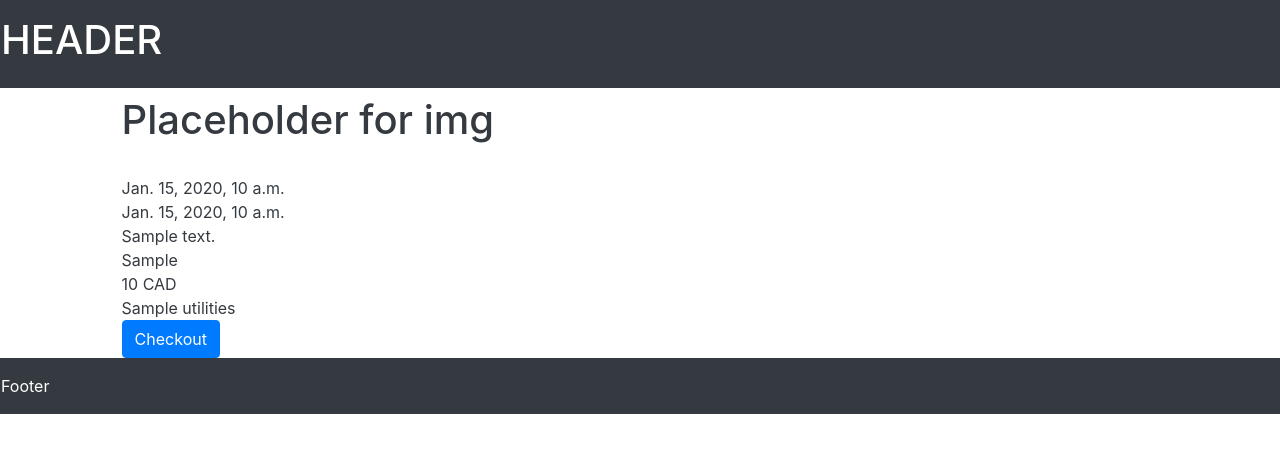
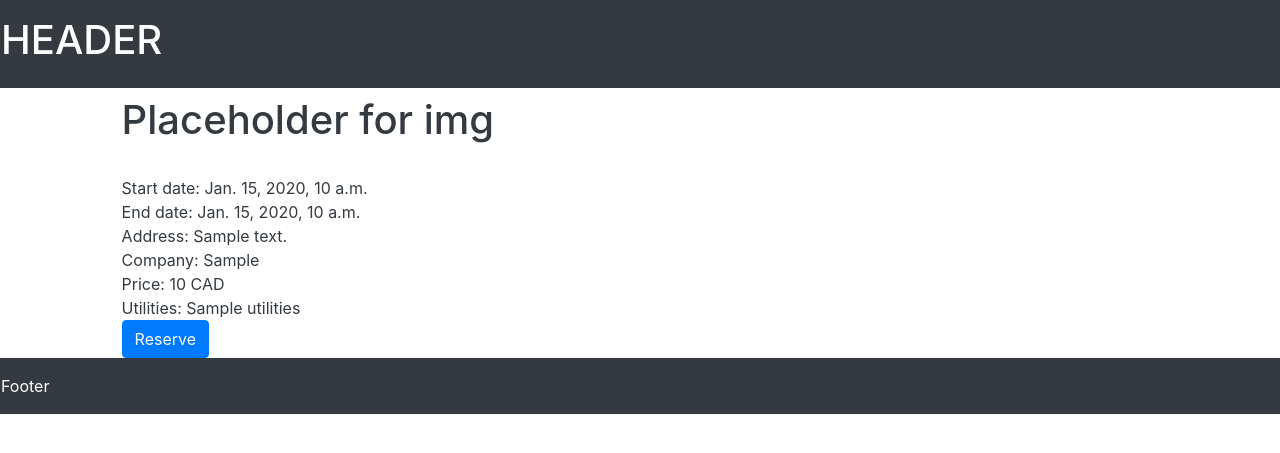
Before and after one commit to tuanla074/UniversitySublet, a Django app: template sublets/templates/sublets/details.html in a window 1280 px wide. Shown: the top 453 px of the page. Run offline with Django 3.2, Linux system fonts and the light colour scheme; the template is opened without the code that fills it: most values are stand-ins (such as "Sample title", 1, 10 or a date in 2020); some libraries are stand-ins or nearby versions.

Commit message:
Commit before pulling down the version with the template and the new date filter.

```diff
--- a/sublets/templates/sublets/details.html
+++ b/sublets/templates/sublets/details.html
@@ -3,12 +3,12 @@
 {% block main_content %}
     <div class="text-dark">
                 <h1 class="text-dark">Placeholder for img</h1><br/>
-                {{ detail_sublet.sublet_start_date }} <br />
-                {{ detail_sublet.sublet_end_date }} <br />
-                {{ detail_sublet.sublet_place.sublet_address }} <br />
-                {{ detail_sublet.sublet_place.sublet_company }} <br />
-                {{ detail_sublet.sublist_price}} CAD<br />
-                {{ detail_sublet.utilities}}<br />
-                <a href="./subtenantInfo/" class="btn btn-primary">Checkout</a>
+                Start date: {{ detail_sublet.sublet_start_date }}<br />
+                End date: {{ detail_sublet.sublet_end_date }} <br />
+                Address: {{ detail_sublet.sublet_place.sublet_address }} <br />
+                Company: {{ detail_sublet.sublet_place.sublet_company }} <br />
+                Price: {{ detail_sublet.sublist_price}} CAD<br />
+                Utilities: {{ detail_sublet.utilities}}<br />
+                <a href="./subtenantInfo/" class="btn btn-primary">Reserve</a>
     </div>
 {% endblock %}
--- a/sublets/templates/sublets/success.html
+++ b/sublets/templates/sublets/success.html
@@ -1,6 +1,6 @@
 {% extends "sublets/base.html" %}
 {% block main_content %}
 
-<h1>Payment received!</h1>
+<h1>Thanks for using &lt;company name&gt;, an email has been sent with the final contract.</h1>
 
 {% endblock %}
```
